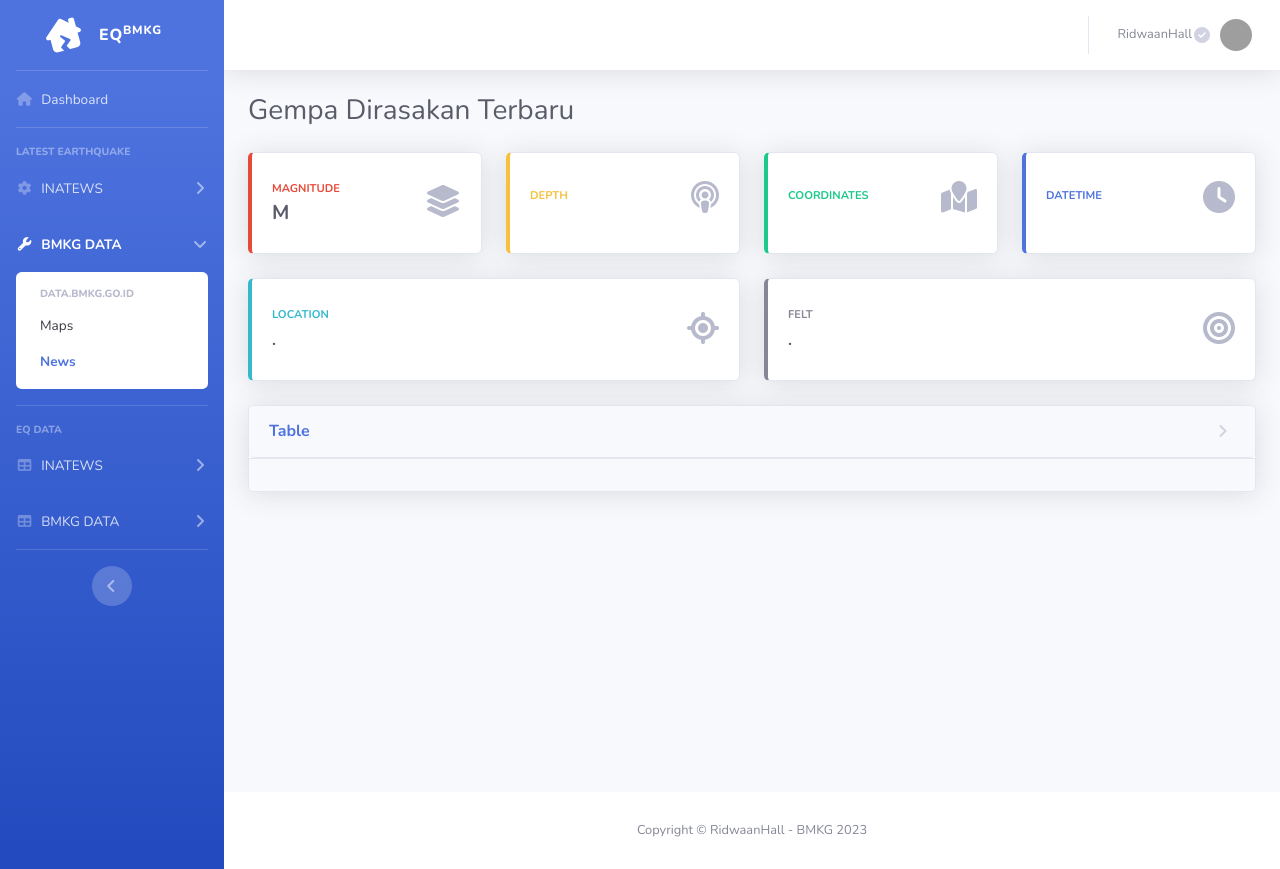
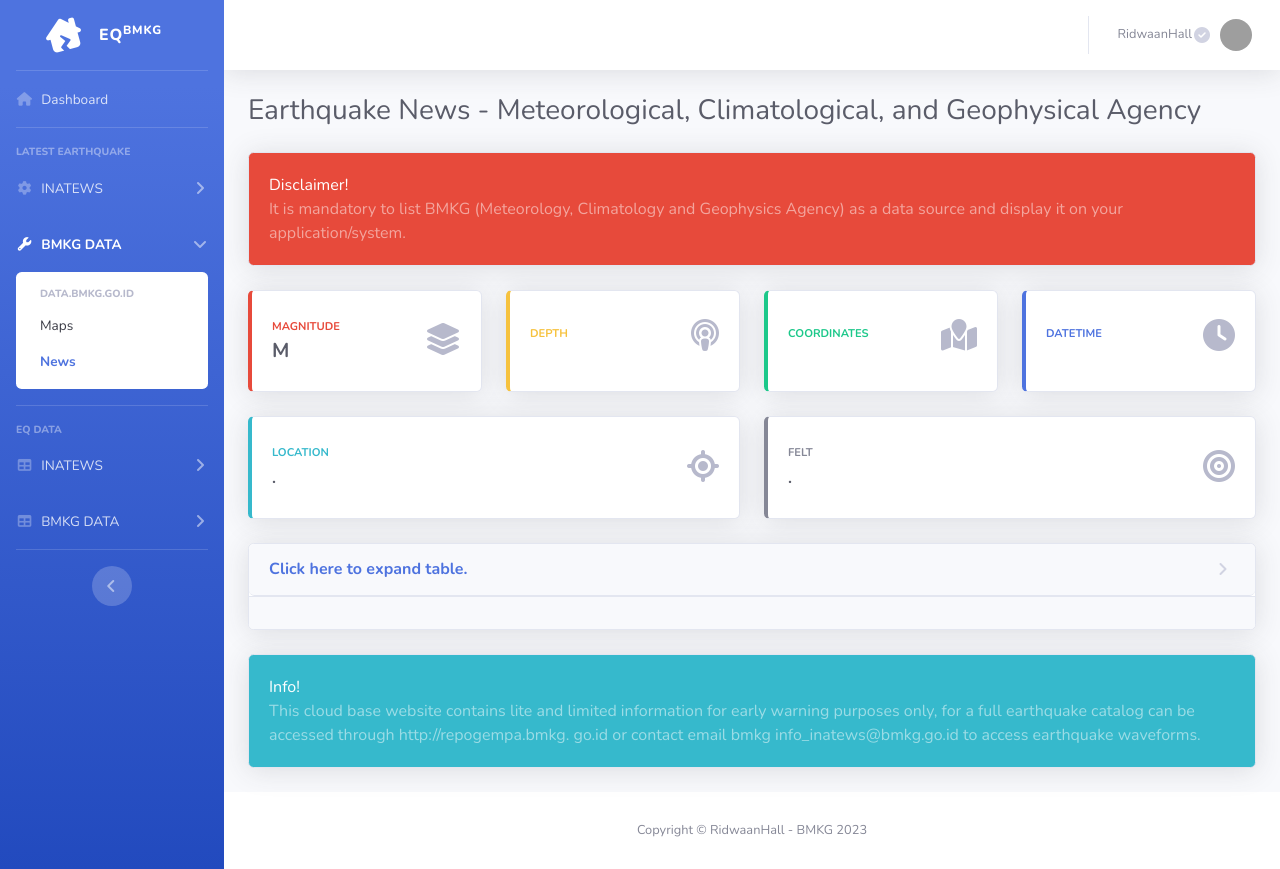
Before and after one commit to ridwaanhall/earthquaqe-bmkg-web, a Flask app: page /bmkgdata-news in a window 1280 px wide. Run offline with Flask 3, Linux system fonts and the light colour scheme; data that the repository does not hold is empty; some libraries are stand-ins or nearby versions; grey boxes are pictures that could not be loaded.

Commit message:
Fix bugs

```diff
--- a/templates/bmkgdata-EQfelt.html
+++ b/templates/bmkgdata-EQfelt.html
@@ -6,7 +6,7 @@
                 <!-- Begin Page Content -->
                 <div class="container-fluid">
                     <div class="d-sm-flex align-items-center justify-content-between mb-4">
-                        <h1 class="h3 mb-0 text-gray-800">Earthquake Felt</h1>
+                        <h1 class="h3 mb-0 text-gray-800">Earthquake Felt - Meteorological, Climatological, and Geophysical Agency</h1>
                     </div>
                     <!-- Content Row -->
                     <div class="row">
@@ -75,7 +75,7 @@
                         <!-- Card Header - Accordion -->
                         <a href="#collapseINATEWSnewsTable" class="d-block card-header py-3 collapsed" data-toggle="collapse"
                             role="button" aria-expanded="true" aria-controls="collapseINATEWSnewsTable">
-                            <h6 class="m-0 font-weight-bold text-primary">Table</h6>
+                            <h6 class="m-0 font-weight-bold text-primary">{{ total_data }} EARTHQUAKE FELT</h6>
                         </a>
                         <div class="collapse" id="collapseINATEWSnewsTable">
                             <div class="card-body">
--- a/templates/bmkgdata-maps.html
+++ b/templates/bmkgdata-maps.html
@@ -35,7 +35,7 @@
                 <div class="container-fluid">
                     <!-- Page Heading -->
                     <div class="d-sm-flex align-items-center justify-content-between mb-3">
-                        <h1 class="h3 mb-0 text-gray-800">Maps and Images</h1>
+                        <h1 class="h3 mb-0 text-gray-800">Maps and Images - Meteorological, Climatological, and Geophysical Agency</h1>
                     </div>
                     <div class="row">
                         <div class="col-lg-12">
--- a/templates/bmkgdata-news.html
+++ b/templates/bmkgdata-news.html
@@ -6,10 +6,19 @@
                 <!-- Begin Page Content -->
                 <div class="container-fluid">
                     <div class="d-sm-flex align-items-center justify-content-between mb-4">
-                        <h1 class="h3 mb-0 text-gray-800">Gempa Dirasakan Terbaru</h1>
+                        <h1 class="h3 mb-0 text-gray-800">Earthquake News - Meteorological, Climatological, and Geophysical Agency</h1>
                     </div>
                     <!-- Content Row -->
                     <div class="row">
+                        <div class="col-lg-12 mb-4">
+                            <div class="card bg-danger text-white shadow">
+                                <div class="card-body">
+                                    Disclaimer!
+                                    <div class="text-white-50 ">It is mandatory to list BMKG (Meteorology, Climatology and Geophysics Agency) as a data source and display it on your application/system.
+                                    </div>
+                                </div>
+                            </div>
+                        </div>
                         <!-- Earnings (Monthly) Card Example -->
                         <div class="col-xl-3 col-md-6 mb-4">
                             <div class="card border-left-danger shadow h-100 py-2">
@@ -119,7 +128,7 @@
                         <!-- Card Header - Accordion -->
                         <a href="#collapseINATEWSnewsTable" class="d-block card-header py-3 collapsed" data-toggle="collapse"
                             role="button" aria-expanded="true" aria-controls="collapseINATEWSnewsTable">
-                            <h6 class="m-0 font-weight-bold text-primary">Table</h6>
+                            <h6 class="m-0 font-weight-bold text-primary">Click here to expand table.</h6>
                         </a>
                         <div class="collapse" id="collapseINATEWSnewsTable">
                             <div class="card-body">
@@ -171,7 +180,17 @@
                             <h6 class="m-0 font-weight-bold text-xs">{{ json_data.Infogempa.gempa.Potensi }}</h6>
                         </div>
                     </div>
-
+                    <div class="row">
+                        <div class="col-lg-12 mb-4">
+                            <div class="card bg-info text-white shadow">
+                                <div class="card-body">
+                                    Info!
+                                    <div class="text-white-50">This cloud base website contains lite and limited information for early warning purposes only, for a full earthquake catalog can be accessed through http://repogempa.bmkg. go.id or contact email bmkg info_inatews@bmkg.go.id to access earthquake waveforms.
+                                    </div>
+                                </div>
+                            </div>
+                        </div>
+                    </div>
                 </div>
                 <!-- /.container-fluid -->
 {% endblock %}
--- a/templates/bmkgdata-recentEQ.html
+++ b/templates/bmkgdata-recentEQ.html
@@ -6,7 +6,7 @@
                 <!-- Begin Page Content -->
                 <div class="container-fluid">
                     <div class="d-sm-flex align-items-center justify-content-between mb-4">
-                        <h1 class="h3 mb-0 text-gray-800">Recent Earthquake</h1>
+                        <h1 class="h3 mb-0 text-gray-800">Recent Earthquake - Meteorological, Climatological, and Geophysical Agency</h1>
                     </div>
                     <!-- Content Row -->
                     <div class="row">
@@ -75,7 +75,7 @@
                         <!-- Card Header - Accordion -->
                         <a href="#collapseINATEWSnewsTable" class="d-block card-header py-3 collapsed" data-toggle="collapse"
                             role="button" aria-expanded="true" aria-controls="collapseINATEWSnewsTable">
-                            <h6 class="m-0 font-weight-bold text-primary">Table</h6>
+                            <h6 class="m-0 font-weight-bold text-primary">{{ total_data }} RECENT EARTHQUAKE</h6>
                         </a>
                         <div class="collapse" id="collapseINATEWSnewsTable">
                             <div class="card-body">
--- a/templates/inatews-maps.html
+++ b/templates/inatews-maps.html
@@ -35,7 +35,7 @@
                 <div class="container-fluid">
                     <!-- Page Heading -->
                     <div class="d-sm-flex align-items-center justify-content-between mb-3">
-                        <h1 class="h3 mb-0 text-gray-800">Maps and Images</h1>
+                        <h1 class="h3 mb-0 text-gray-800">Maps and Images - Indonesia Tsunami Early Warning System</h1>
                     </div>
                     <div class="row">
                         <div class="col-lg-12">
--- a/templates/inatews-news.html
+++ b/templates/inatews-news.html
@@ -6,7 +6,7 @@
                 <!-- Begin Page Content -->
                 <div class="container-fluid">
                     <div class="d-sm-flex align-items-center justify-content-between mb-4">
-                        <h1 class="h3 mb-0 text-gray-800">{{ json_data.info.subject }}</h1>
+                        <h1 class="h3 mb-0 text-gray-800">Earthquake News - Indonesia Tsunami Early Warning System</h1>
                     </div>
                     <!-- Content Row -->
                     <div class="row">
@@ -119,7 +119,7 @@
                         <!-- Card Header - Accordion -->
                         <a href="#collapseINATEWSnewsTable" class="d-block card-header py-3 collapsed" data-toggle="collapse"
                             role="button" aria-expanded="true" aria-controls="collapseINATEWSnewsTable">
-                            <h6 class="m-0 font-weight-bold text-primary">Time Sent : {{ json_data.info.timesent }}</h6>
+                            <h6 class="m-0 font-weight-bold text-primary">Click here to expand table.</h6>
                         </a>
                         <div class="collapse" id="collapseINATEWSnewsTable">
                             <div class="card-body">
```
